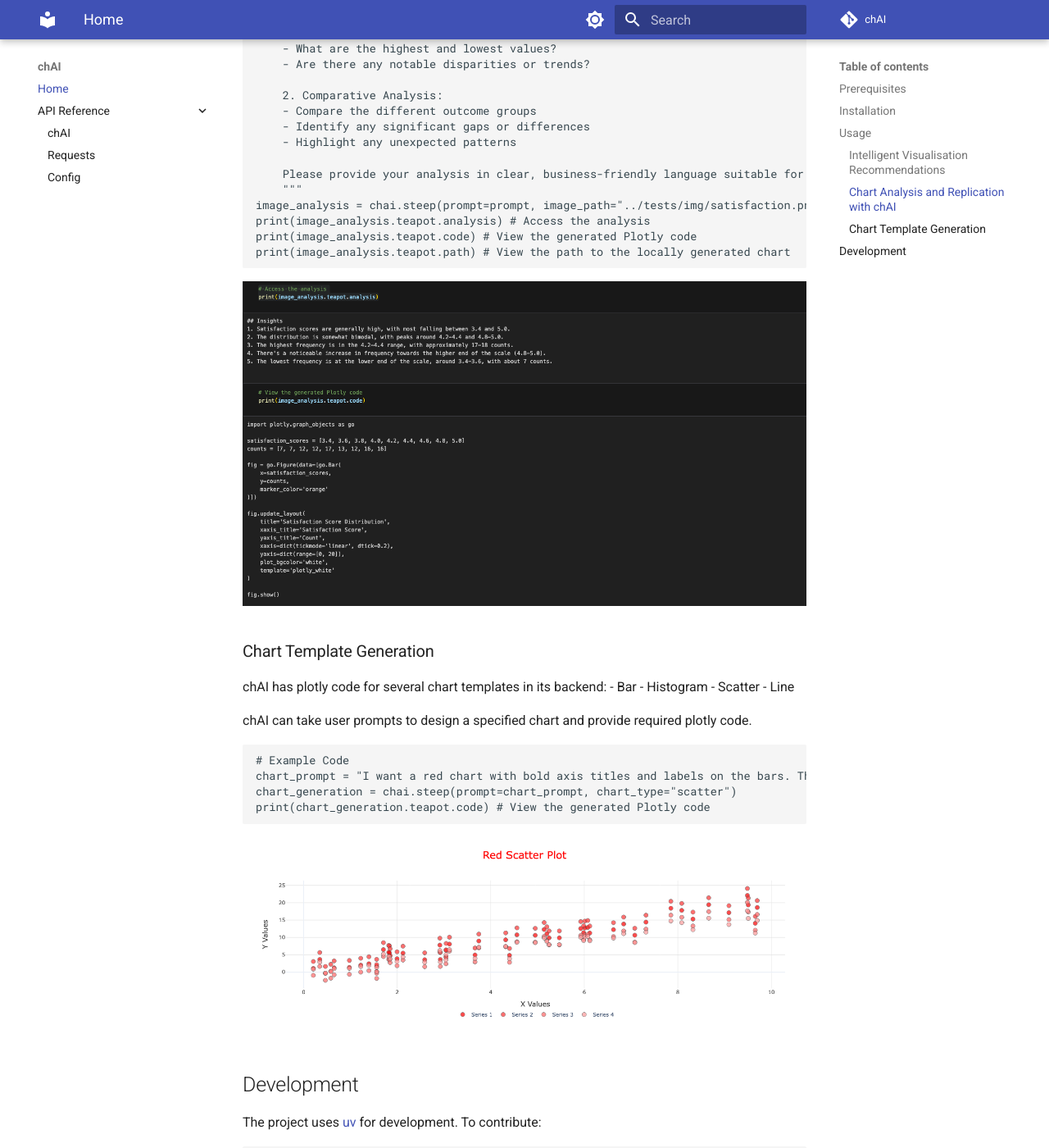
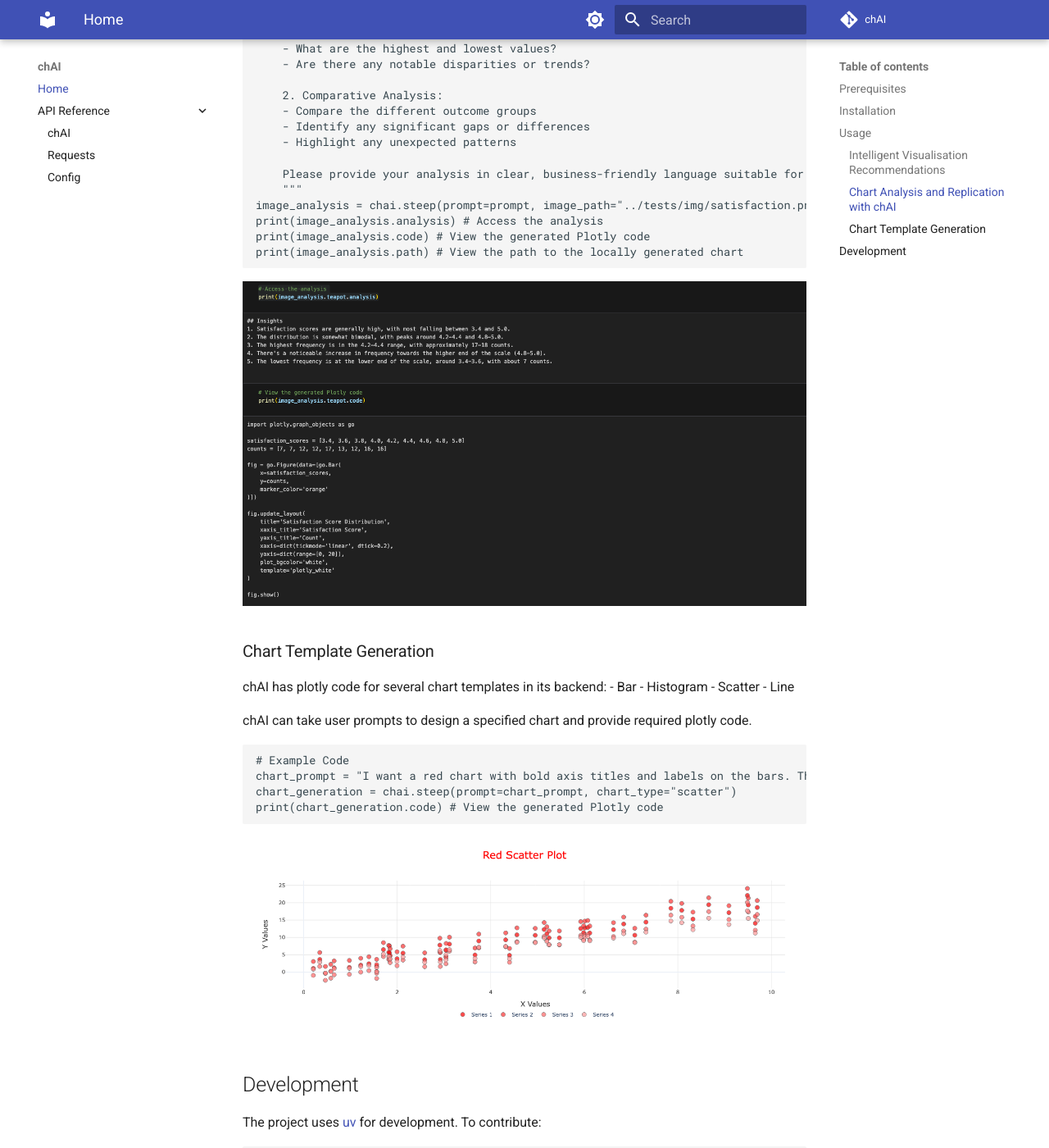
Before and after one commit to co-cddo/gds-ideas-chai, an MkDocs documentation site: the page built from docs/README.md, in a window 1280 px wide and 1400 px high, scrolled down 2763 px. Shown: the whole window at 82% size. Built offline with MkDocs 1.6.1 and Material for MkDocs 9.7.7, drawn with Linux system fonts in a browser that asks for light colours; comment, search, counter and statistics services are not loaded; some of the changed text lies outside the part shown.

Commit message:
Adapted readme to use new response structure

````diff
--- a/docs/README.md
+++ b/docs/README.md
@@ -59,7 +59,7 @@
     data=sample_df,
     prompt=prompt,
 )
-print(response.teapot.suggestions)
+print(response.suggestions)
 ```
 ![Visuals Ideas Example](img/visual_ideas.png)
 
@@ -88,9 +88,9 @@
     Please provide your analysis in clear, business-friendly language suitable for stakeholders.
     """
 image_analysis = chai.steep(prompt=prompt, image_path="../tests/img/satisfaction.png")
-print(image_analysis.teapot.analysis) # Access the analysis
-print(image_analysis.teapot.code) # View the generated Plotly code
-print(image_analysis.teapot.path) # View the path to the locally generated chart
+print(image_analysis.analysis) # Access the analysis
+print(image_analysis.code) # View the generated Plotly code
+print(image_analysis.path) # View the path to the locally generated chart
 ```
 ![Analysis and Code Example](img/analysis_code.png)
 
@@ -107,7 +107,7 @@
 # Example Code
 chart_prompt = "I want a red chart with bold axis titles and labels on the bars. There should also be a legend showing each distinct category"
 chart_generation = chai.steep(prompt=chart_prompt, chart_type="scatter")
-print(chart_generation.teapot.code) # View the generated Plotly code
+print(chart_generation.code) # View the generated Plotly code
 ```
 ![Scatter Chart Example](img/request_scatter.png)
 
````
